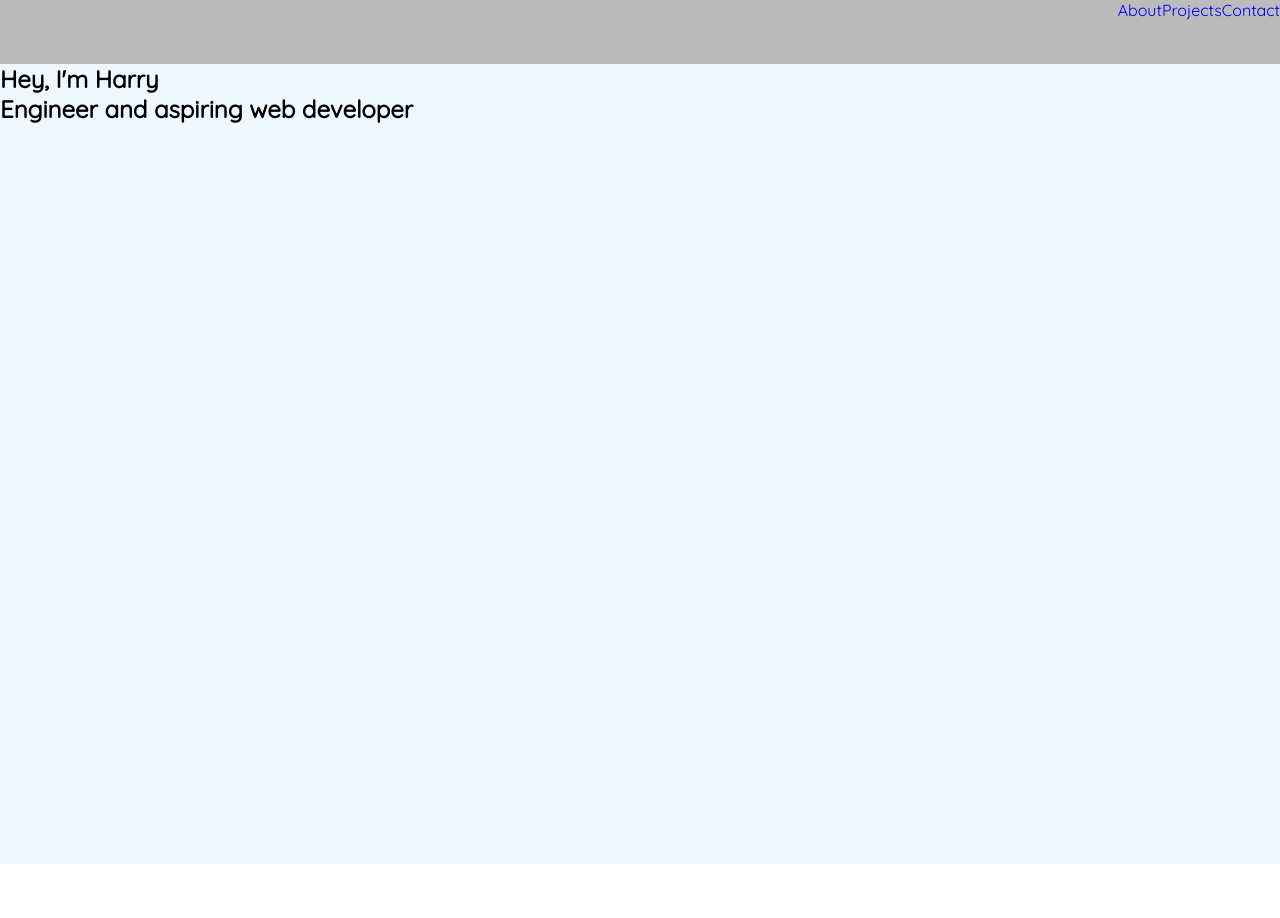
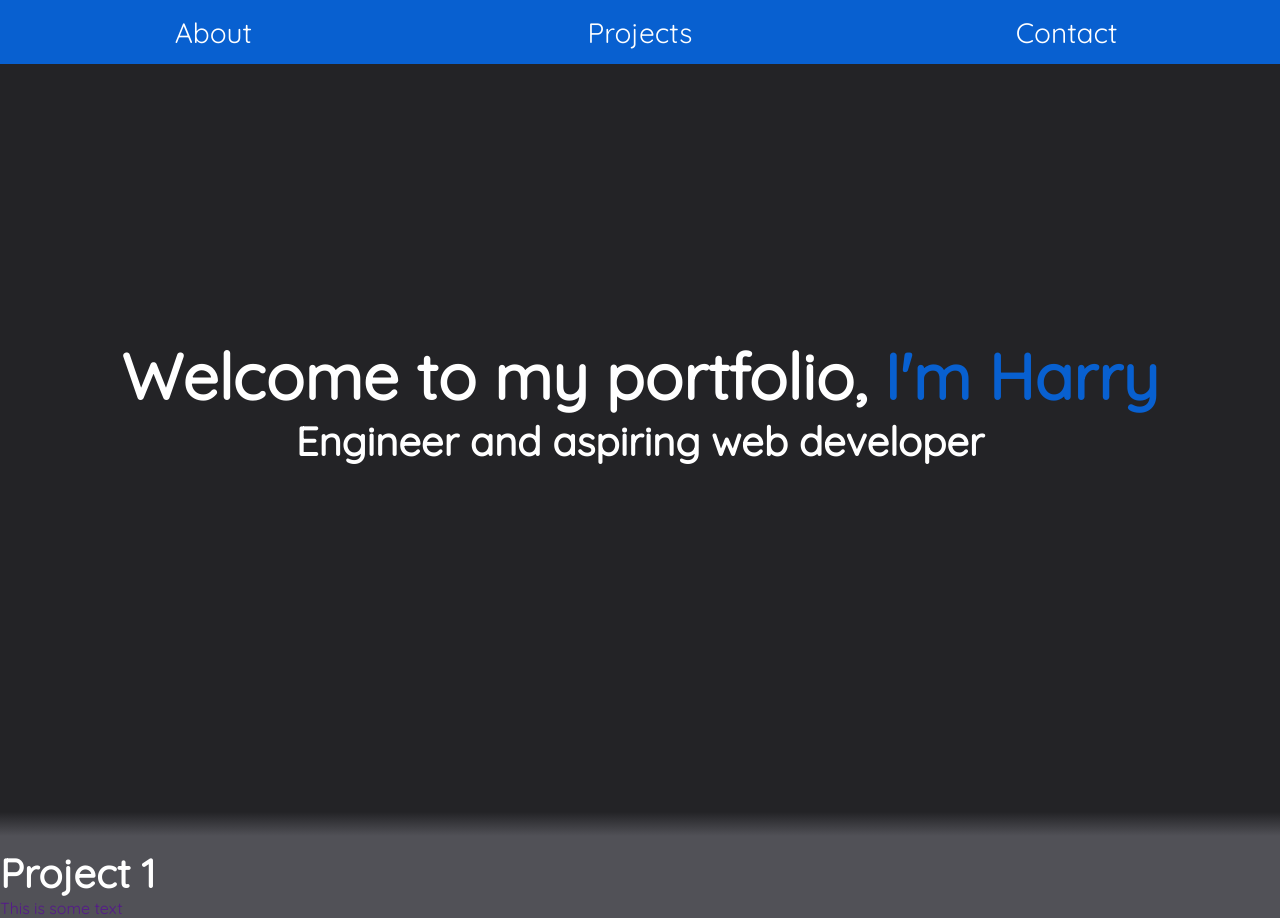
Before and after one commit to allomhg/fcc-personal-porfolio, a plain HTML site: page index.html in a window 1280 px wide. Before the commit the page ends 864 px from the top, so only its background shows below. Drawn offline with Linux system fonts and the light colour scheme.

Commit message:
Passes all tests. Styling to be finished

```diff
--- a/index.html
+++ b/index.html
@@ -22,14 +22,21 @@
         </nav>
 
         <section id="welcome-section">
-            <h1>Hey, I'm Harry</h1>
-            <h2>Engineer and aspiring web developer</h2>
+            <div id="welcome-txt">
+                <h1>Welcome to my portfolio, <span id="me">I'm Harry</span></h1>
+                <h2>Engineer and aspiring web developer</h2>
+            </div>
         </section>
 
+        <div class="testblend"></div>
+
         <section id="projects">
-            <div class="project-tile">
-                <a href=""></a>
-            </div>
+            <a class="project-link" href="">
+                <div class="project-tile">
+                    <h2>Project 1</h2>
+                    <p>This is some text</p>
+                </div>
+            </a>
         </section>
 
         <section id="profile">
--- a/styles/styles.css
+++ b/styles/styles.css
@@ -1,5 +1,10 @@
 :root {
-    --nav-height-lg: 4rem;
+    --nav-height-lg: 8%;
+    --dark-grey: #232326;
+    --light-grey: #515157;
+    --electric-blue: #0860d0;
+    -ms-overflow-style: none;  /* IE and Edge */
+    scrollbar-width: none;  /* Firefox */
 }
 
 *,
@@ -10,40 +15,86 @@
     padding: 0;
 }
 
+/** Element styling **/
+
 html {
     font-family: 'Quicksand', sans-serif;
+    background-color: var(--dark-grey);
 }
 
-/* Class styling */
-
-.nav-link {
+a {
     text-decoration: none;
 }
 
-/* ID styling */
+h1 {
+    font-size: 4rem;
+}
+
+h2 {
+    font-size: 2.5rem;
+    color: white;
+}
+
+/** Class styling **/
+
+.nav-link {
+    color: white;
+    text-decoration: none;
+    font-size: 1.75rem;
+    flex: 1;
+}
+
+/** ID styling **/
+
+/* nav section */
 
 #nav-bar {
     position: fixed;
     top: 0;
-    width: 100vw;
+    width: 100%;
     height: var(--nav-height-lg);
-    background-color: #bbb;
+    background-color: var(--electric-blue);
 }
 
 #nav-list {
     display: flex;
-    font-size: 1rem;
+    align-items: center;
     list-style: none;
-    justify-content: right;
+    height: 100%;
 }
+
+#nav-list li {
+    flex: 1;
+    text-align: center;
+}
+
+/* welcome section */
 
 #welcome-section {
     height: 100vh;
-    margin-top: var(--nav-height-lg);
-    background-color: aliceblue;
+    margin: 0 auto;
+    background-color: var(--dark-grey);
+    color: white;
+    text-align: center;
 }
 
- /* Media queries */
+#welcome-txt {
+    position: relative;
+    top: calc(50% - var(--nav-height-lg));
+}
+
+#me {
+    color: #0860d0;
+    font-weight: bolder;
+}
+
+/* projects section */
+
+#projects {
+    background-color: #515157;
+}
+
+/** Media queries **/
 
 /* Extra small devices (phones, 600px and down) */
 @media only screen and (max-width: 600px) {
@@ -63,3 +114,13 @@ html {
 
 /* Extra large devices (large laptops and desktops, 1200px and up) */
 /*@media only screen and (min-width: 1200px) {...} */
+
+
+
+/* TESTING GROUNDS */
+
+.testblend {
+    height: 3rem;
+    width: 100%;
+    background: linear-gradient(var(--dark-grey) 25%, var(--light-grey) 75%);
+}
```
Lines whose indentation alone changed are shown as unchanged.
